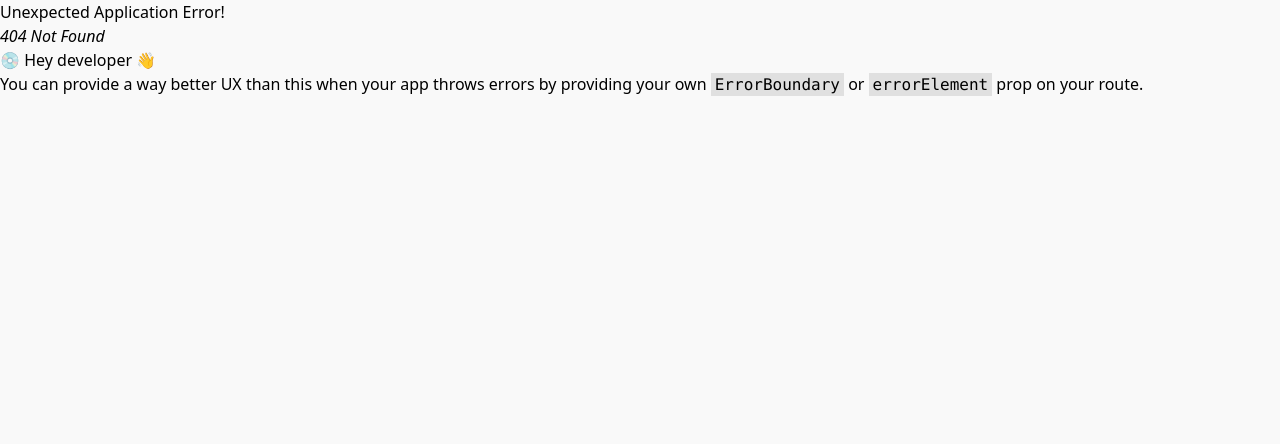
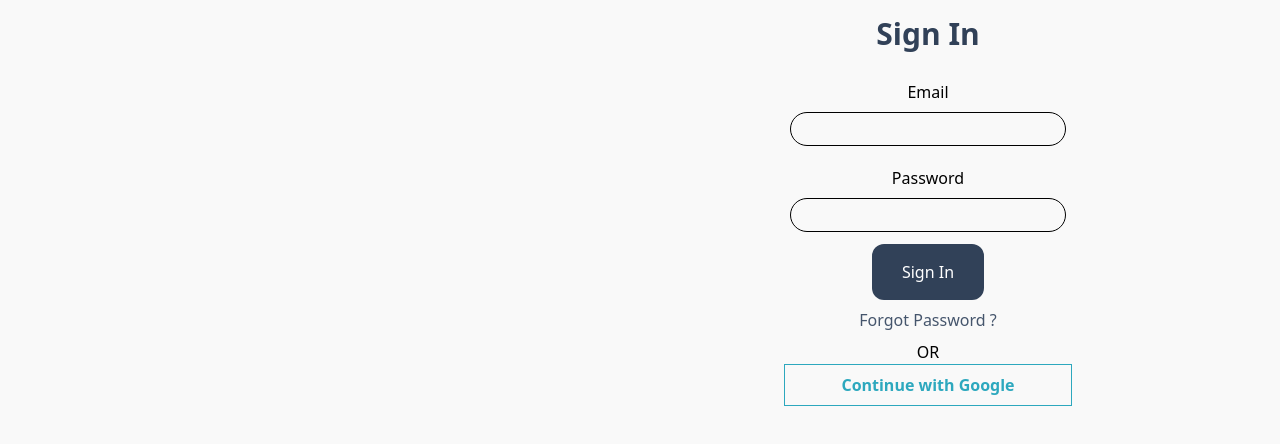
Before and after one commit to ttushaar1906/mern-Estate, a React (Vite) app in the folder frontend/: page /signIn in a window 1280 px wide. Before the commit this address had no page. Shown: the top 444 px of the page. Built offline with nearby package versions, Linux system fonts and the light colour scheme.

Commit message:
SignIn design

```diff
--- a/frontend/src/App.tsx
+++ b/frontend/src/App.tsx
@@ -2,6 +2,7 @@ import {  Route, RouterProvider, createBrowserRouter, createRoutesFromElements }
 import Home from "./components/Home";
 import Layout from "./components/Layout";
 import AboutUs from "./pages/AboutUs";
+import SignIn from "./pages/SignIn";
 
 export default function App() {
 
@@ -10,7 +11,7 @@ export default function App() {
       <Route path="/" element={<Layout />}>
         <Route path="" element={<Home />} />
         <Route path="about" element={<AboutUs />} />
-        {/* <Route path="contact" element={<Contact />} /> */}
+        <Route path="signIn" element={<SignIn />} />
         {/* <Route path="user/:userId" element={<User />} /> */}
         {/* <Route path="github" element={<Github />} loader={gitHubLoader} /> */}
       </Route>
--- a/frontend/src/components/Layout.tsx
+++ b/frontend/src/components/Layout.tsx
@@ -1,13 +1,18 @@
 
 // import Header from "./Components/Header/Header"
 // import Footer from "./Components/Footer/Footer"
-import { Outlet } from 'react-router-dom'
+import { Outlet, useLocation } from 'react-router-dom'
 import Navbar from './Navbar'
 
 export default function Layout() {
+  const location = useLocation();
+  const hideNavbarRoutes = ["/signIn"];
+
+  const shouldHideNavbar = hideNavbarRoutes.includes(location.pathname);
+
   return (
     <>
-    <Navbar />
+     {!shouldHideNavbar && <Navbar />}
     <Outlet />
     {/* <Footer /> */}
     </>
--- a/frontend/src/index.css
+++ b/frontend/src/index.css
@@ -8,7 +8,7 @@
 
 @import "tailwindcss";
 
-.customerContainer{
+.customeContainer{
     max-width: 1400px;
     width: 90%;
     margin: auto;
@@ -42,3 +42,15 @@ body{
 .smallImg{
     @apply w-15 sm:w-25 block m-auto
 }
+
+.inputFields{
+    @apply text-center rounded-3xl border p-1
+}
+
+.buttonStyle{
+    @apply bg-slate-700 p-4 text-white rounded-xl block m-auto w-28
+}
+
+.buttonStyle2{
+    @apply border cursor-pointer p-2 font-semibold block m-auto mb-4
+}
--- a/frontend/src/pages/AboutUs.tsx
+++ b/frontend/src/pages/AboutUs.tsx
@@ -3,7 +3,7 @@ import AboutUsImage from "../images/AboutUs.jpg";
 
 export default function AboutUs() {
     return (
-        <div className="container customerContainer">
+        <div className="container customeContainer">
             <div className="block text-center sm:flex items-center justify-center p-4">
                 <div className="sm:w-1/3">
                     <h1 className="lgHeading">
--- /dev/null
+++ b/frontend/src/pages/SignIn.tsx
@@ -0,0 +1,45 @@
+export default function SignIn() {
+    const inputFields: string[] = ["email", "password"];
+
+    return (
+        <div className="container customeContainer block sm:flex justify-center ">
+            <div className="w-full sm:w-1/2 h-56  ">
+
+            </div>
+            <div className="w-full sm:w-1/2 h-auto  ">
+            <h1 className="lgHeading p-4">Sign In</h1>
+
+                <form className=" ">
+                    {inputFields.map((field, index) => (
+                        <div key={index} className="m-1 flex flex-col justify-evenly items-center p-2">
+                            <label htmlFor={field} className=" capitalize mb-2">
+                                {field}
+                            </label>
+                            <input
+                                id={field}
+                                type={field === "password" ? "password" : "email"}
+                                name={field}
+                                className="inputFields w-1/2"
+                                autoComplete="off"
+                            />
+                        </div>
+                    ))}
+                    <button type="submit" className="buttonStyle">
+                        Sign In
+                    </button>
+                    <p className="p-2 text-slate-600 text-center">Forgot Password ?</p>
+
+                    <div className="">
+                        <p className="text-center">
+                            OR
+                        </p>
+                        <p className="text-center buttonStyle2 darkColor w-1/2  ">
+                            Continue with Google
+                        </p>
+                    </div>
+
+                </form>
+            </div>
+        </div>
+    );
+}
```
